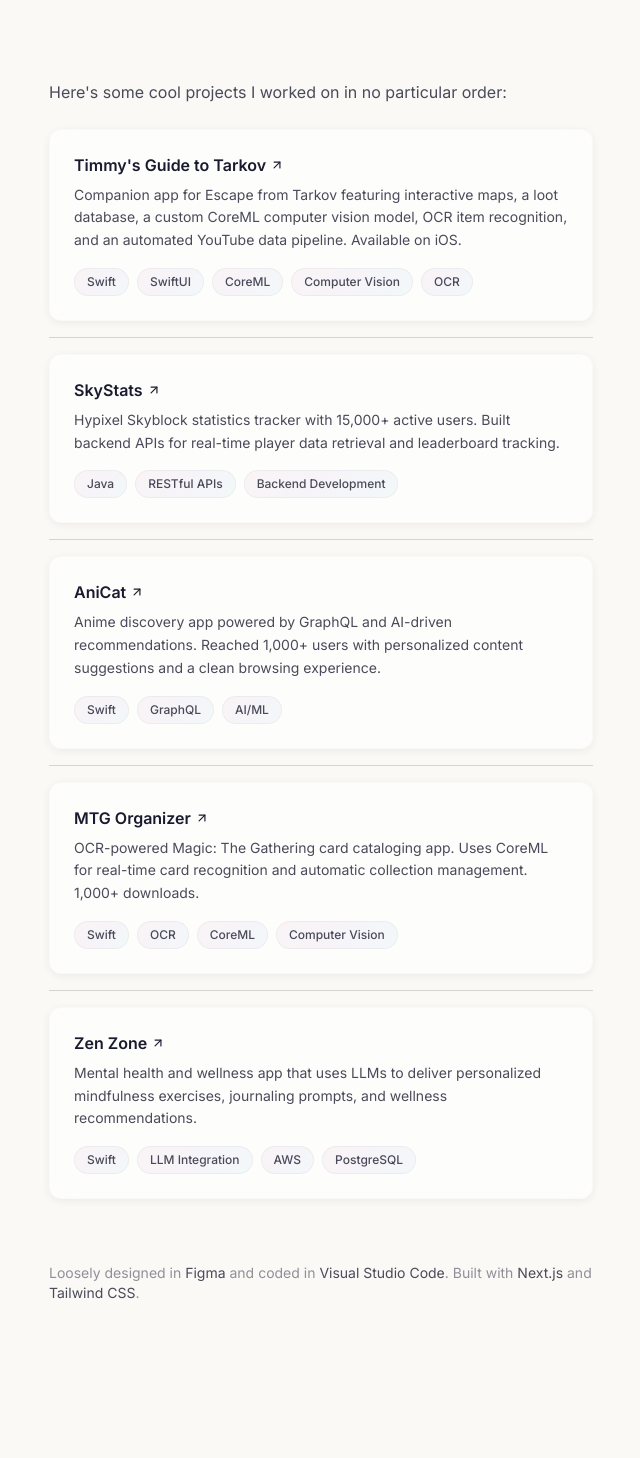
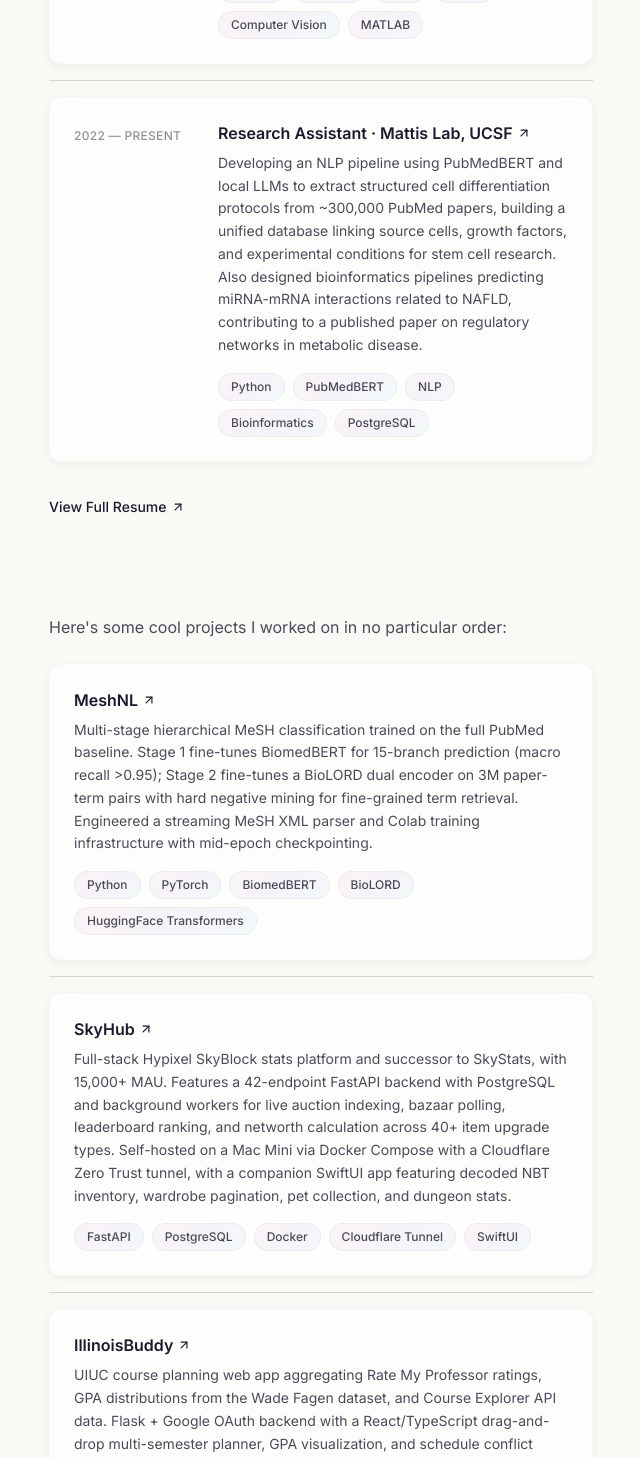
Before and after one commit to lolbigtime/portfolio-site, a Next.js app: page /portfolio-site/ in a window 1280 px wide. Shown: the part 1020-2478 px from the top of the page, without its empty margins (591-1231 px from the left). Before the commit the page ends 2451 px from the top, so only its background shows below. Built offline with nearby package versions, Linux system fonts and the light colour scheme.

Commit message:
Update experience and projects from resume

```diff
--- a/src/data/experience.ts
+++ b/src/data/experience.ts
@@ -1,22 +1,31 @@
 import { Experience } from "@/types";
 
 export const experiences: Experience[] = [
+  {
+    title: "Research Assistant",
+    company: "Dream Lab, UIUC",
+    url: "https://dreamlab.illinois.edu",
+    range: "2025 — Present",
+    description:
+      "Building a multi-agent AI system using LangGraph to identify biomedical research opportunities by analyzing data from PubMed, NIH Reporter, and ClinicalTrials.gov. Architecting a Neo4j knowledge graph with MeSH-based semantic structure for research trend analysis and gap detection. Also researching code-first approaches to improve LLM trustworthiness, where agents design statistical analyses in sandboxed environments to ground claims in verifiable outputs.",
+    technologies: ["Python", "LangGraph", "Neo4j", "LLMs", "Multi-Agent Systems"],
+  },
   {
     title: "Deep Learning Research Intern",
     company: "COOL Lab, OHSU",
     url: "https://www.ohsu.edu",
     range: "2023 — 2025",
     description:
-      "Developed CNN and U-Net models for automated OCTA scan analysis to detect diabetic retinopathy biomarkers. Conducted hyperparameter tuning and dataset augmentation to improve model accuracy. First-authored a manuscript on the findings.",
-    technologies: ["Python", "TensorFlow", "CNN", "U-Net", "OpenCV", "MATLAB"],
+      "Developed CNN and U-Net models to analyze OCTA scans for dilated vessel detection as a biomarker of diabetic retinopathy. Improved segmentation through hyperparameter tuning and data augmentation, evaluating with AUC, IoU, and sensitivity metrics. Presented findings at the OHSU Research Symposium.",
+    technologies: ["Python", "PyTorch", "CNN", "U-Net", "Computer Vision", "MATLAB"],
   },
   {
-    title: "Bioinformatics Research Intern",
+    title: "Research Assistant",
     company: "Mattis Lab, UCSF",
     url: "https://www.ucsf.edu",
-    range: "2022 — 2025",
+    range: "2022 — Present",
     description:
-      "Built miRNA-mRNA interaction prediction pipelines for NAFLD research. Automated SNP and sequence analyses using Entrez e-Utils and custom Python scripts. Contributed to a publication on computational genomics approaches.",
-    technologies: ["Python", "Bioinformatics", "Entrez e-Utils", "PostgreSQL"],
+      "Developing an NLP pipeline using PubMedBERT and local LLMs to extract structured cell differentiation protocols from ~300,000 PubMed papers, building a unified database linking source cells, growth factors, and experimental conditions for stem cell research. Also designed bioinformatics pipelines predicting miRNA-mRNA interactions related to NAFLD, contributing to a published paper on regulatory networks in metabolic disease.",
+    technologies: ["Python", "PubMedBERT", "NLP", "Bioinformatics", "PostgreSQL"],
   },
 ];
--- a/src/data/projects.ts
+++ b/src/data/projects.ts
@@ -2,38 +2,31 @@
 
 export const projects: Project[] = [
   {
-    title: "Timmy's Guide to Tarkov",
+    title: "MeshNL",
     description:
-      "Companion app for Escape from Tarkov featuring interactive maps, a loot database, a custom CoreML computer vision model, OCR item recognition, and an automated YouTube data pipeline. Available on iOS.",
+      "Multi-stage hierarchical MeSH classification trained on the full PubMed baseline. Stage 1 fine-tunes BiomedBERT for 15-branch prediction (macro recall >0.95); Stage 2 fine-tunes a BioLORD dual encoder on 3M paper-term pairs with hard negative mining for fine-grained term retrieval. Engineered a streaming MeSH XML parser and Colab training infrastructure with mid-epoch checkpointing.",
     url: "https://github.com/lolbigtime",
-    technologies: ["Swift", "SwiftUI", "CoreML", "Computer Vision", "OCR"],
+    technologies: ["Python", "PyTorch", "BiomedBERT", "BioLORD", "HuggingFace Transformers"],
+  },
+  {
+    title: "SkyHub",
+    description:
+      "Full-stack Hypixel SkyBlock stats platform and successor to SkyStats, with 15,000+ MAU. Features a 42-endpoint FastAPI backend with PostgreSQL and background workers for live auction indexing, bazaar polling, leaderboard ranking, and networth calculation across 40+ item upgrade types. Self-hosted on a Mac Mini via Docker Compose with a Cloudflare Zero Trust tunnel, with a companion SwiftUI app featuring decoded NBT inventory, wardrobe pagination, pet collection, and dungeon stats.",
+    url: "https://github.com/lolbigtime",
+    technologies: ["FastAPI", "PostgreSQL", "Docker", "Cloudflare Tunnel", "SwiftUI"],
+  },
+  {
+    title: "IllinoisBuddy",
+    description:
+      "UIUC course planning web app aggregating Rate My Professor ratings, GPA distributions from the Wade Fagen dataset, and Course Explorer API data. Flask + Google OAuth backend with a React/TypeScript drag-and-drop multi-semester planner, GPA visualization, and schedule conflict detection. Migrating to PostgreSQL + FastAPI for production.",
+    url: "https://github.com/lolbigtime",
+    technologies: ["Flask", "React", "TypeScript", "Tailwind", "SQLite", "PostgreSQL"],
   },
   {
     title: "SkyStats",
     description:
-      "Hypixel Skyblock statistics tracker with 15,000+ active users. Built backend APIs for real-time player data retrieval and leaderboard tracking.",
+      "Hypixel SkyBlock stats tracker with 15,000+ MAU, built and maintained over three years. Rewrote the iOS client to SwiftUI and migrated the backend to MongoDB, reducing latency by 20%.",
     url: "https://github.com/lolbigtime",
-    technologies: ["Java", "RESTful APIs", "Backend Development"],
-  },
-  {
-    title: "AniCat",
-    description:
-      "Anime discovery app powered by GraphQL and AI-driven recommendations. Reached 1,000+ users with personalized content suggestions and a clean browsing experience.",
-    url: "https://github.com/lolbigtime",
-    technologies: ["Swift", "GraphQL", "AI/ML"],
-  },
-  {
-    title: "MTG Organizer",
-    description:
-      "OCR-powered Magic: The Gathering card cataloging app. Uses CoreML for real-time card recognition and automatic collection management. 1,000+ downloads.",
-    url: "https://github.com/lolbigtime",
-    technologies: ["Swift", "OCR", "CoreML", "Computer Vision"],
-  },
-  {
-    title: "Zen Zone",
-    description:
-      "Mental health and wellness app that uses LLMs to deliver personalized mindfulness exercises, journaling prompts, and wellness recommendations.",
-    url: "https://github.com/lolbigtime",
-    technologies: ["Swift", "LLM Integration", "AWS", "PostgreSQL"],
+    technologies: ["SwiftUI", "MongoDB", "Python"],
   },
 ];
```
